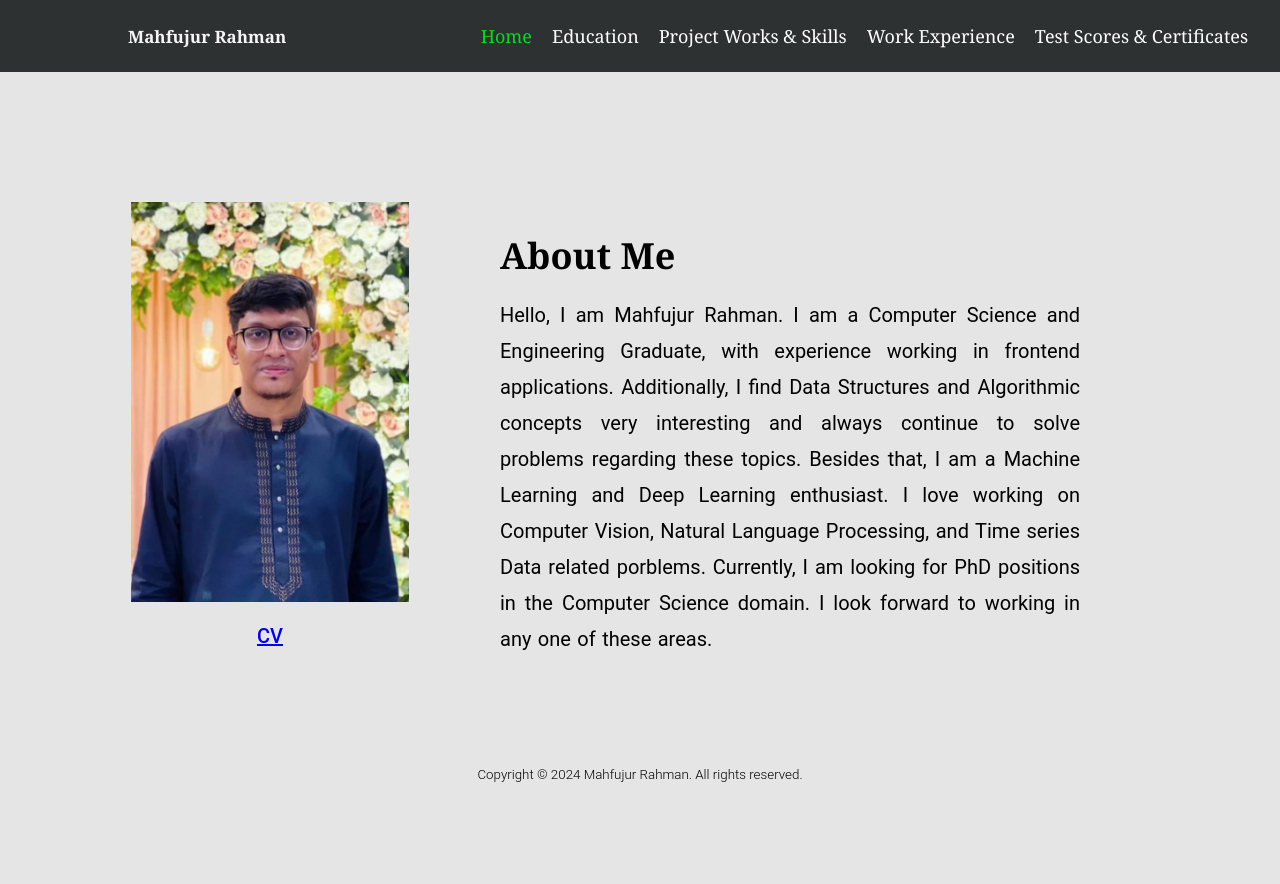
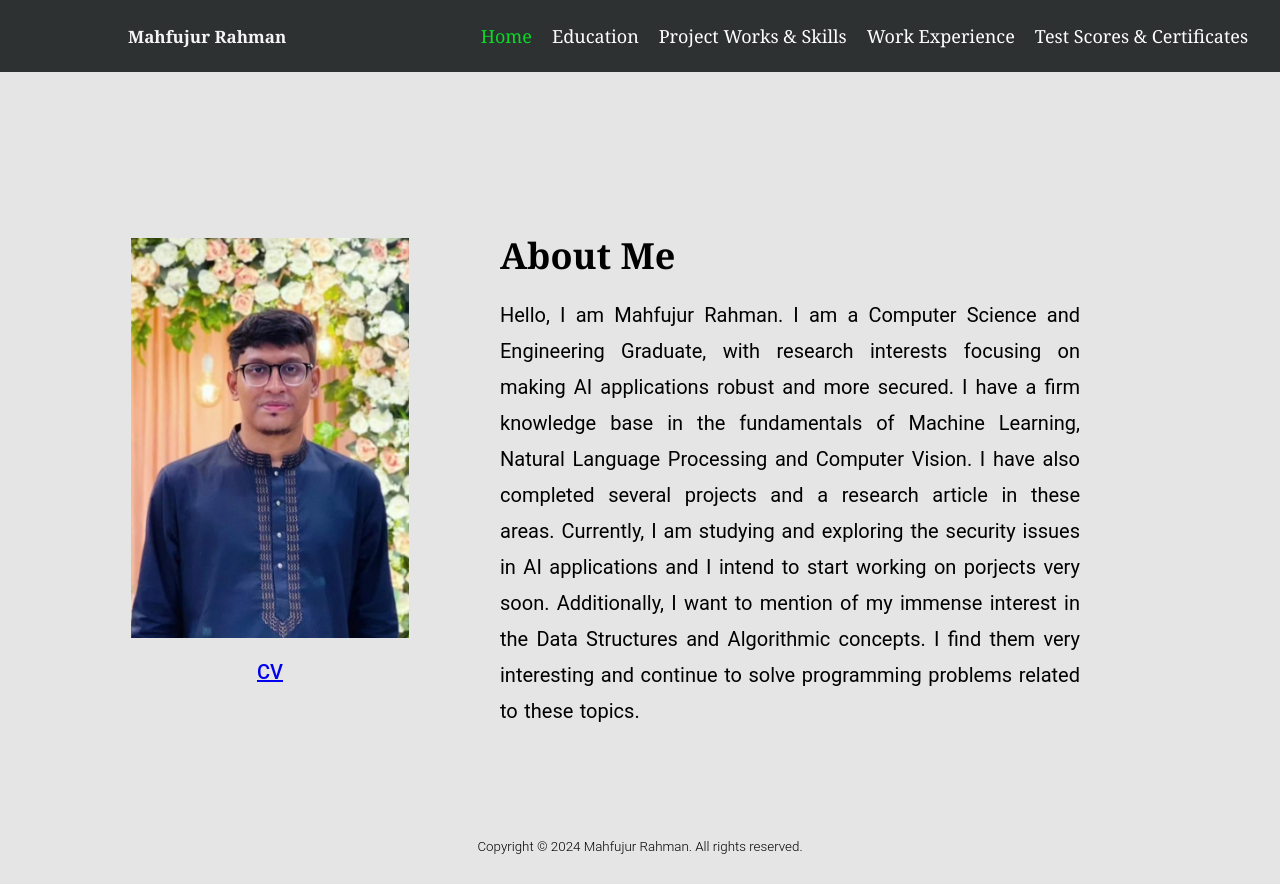
Before and after one commit to ARAF-55/mahfujur_rahman, a Next.js app: page / in a window 1280 px wide. Before the commit the page ends 812 px from the top, so only its background shows below. Built offline with nearby package versions, Linux system fonts and the light colour scheme.

Commit message:
Recent bio changes

```diff
--- a/src/app/page.js
+++ b/src/app/page.js
@@ -20,8 +20,16 @@ export default function Home() {
         </div>
         <div className={styles.descriptionSection}>
           <h1 className={styles.robotoMonoKasa}>About Me</h1>
+
+          {/*
           <p className={styles.monsTrate}>
             Hello, I am Mahfujur Rahman. I am a Computer Science and Engineering Graduate, with experience working in frontend applications. Additionally, I find Data Structures and Algorithmic concepts very interesting and always continue to solve problems regarding these topics. Besides that, I am a Machine Learning and Deep Learning enthusiast. I love working on Computer Vision, Natural Language Processing, and Time series Data related porblems. Currently, I am looking for PhD positions in the Computer Science domain. I look forward to working in any one of these areas.
+          </p>
+           */}
+
+
+          <p className={styles.monsTrate}>
+            Hello, I am Mahfujur Rahman. I am a Computer Science and Engineering Graduate, with research interests focusing on making AI applications robust and more secured. I have a firm knowledge base in the fundamentals of Machine Learning, Natural Language Processing and Computer Vision. I have also completed several projects and a research article in these areas. Currently, I am studying and exploring the security issues in AI applications and I intend to start working on porjects very soon. Additionally, I want to mention of my immense interest in the Data Structures and Algorithmic concepts. I find them very interesting and continue to solve programming problems related to these topics.
           </p>
         </div>
       </div>
```
